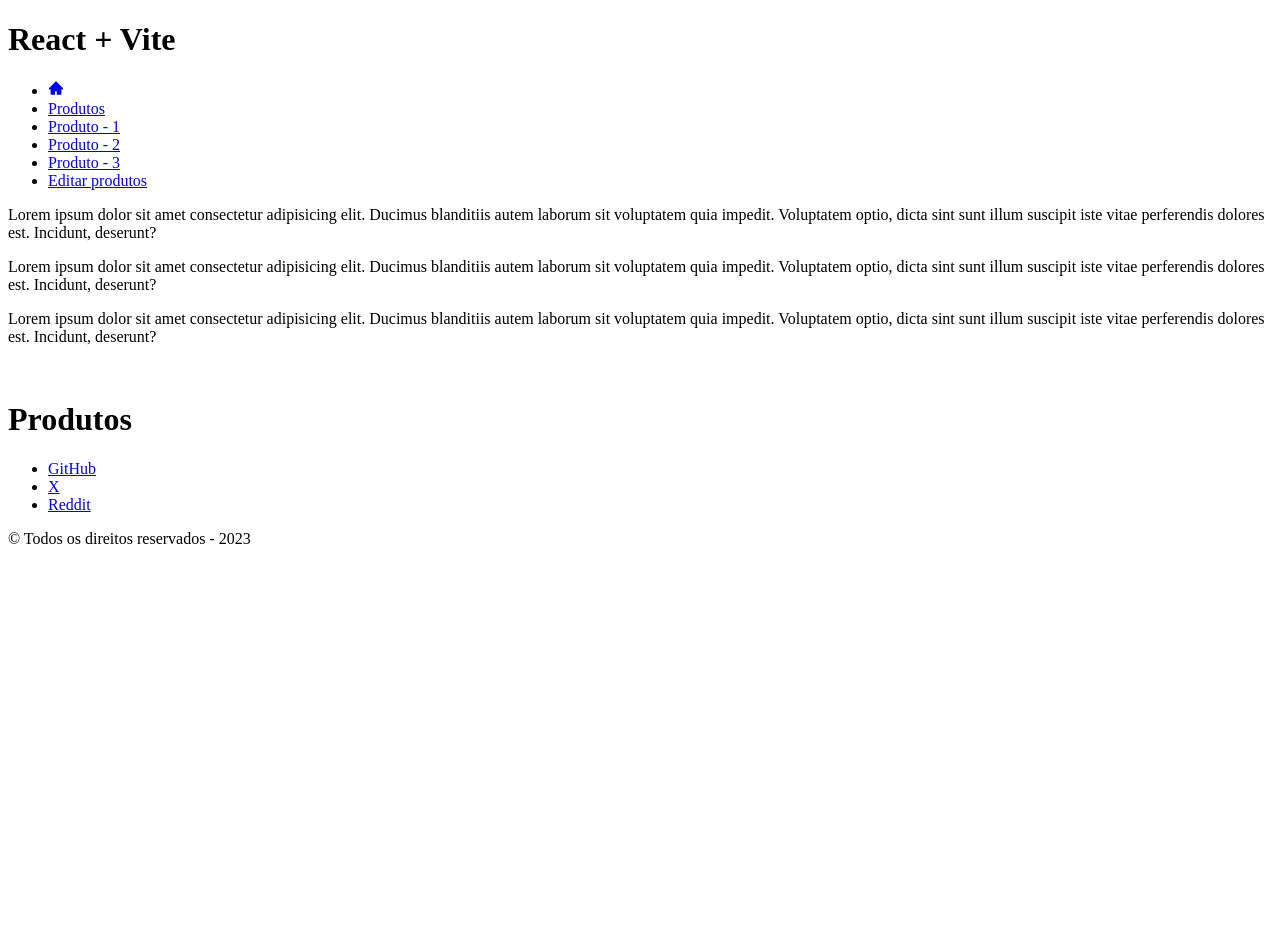
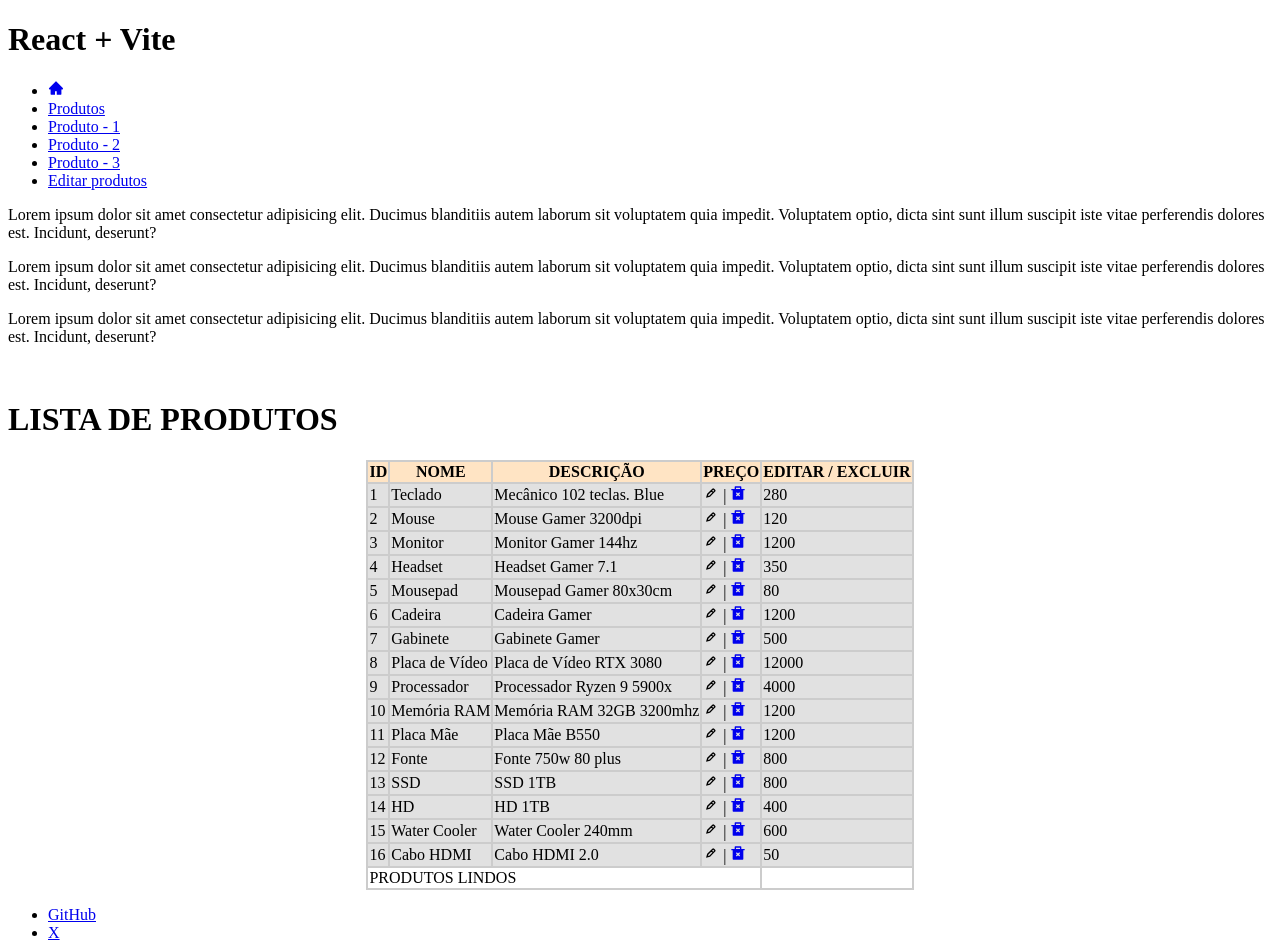
Before and after one commit to k-alm/spa-1tdspm, a React (Vite) app: page /produtos in a window 1280 px wide. Shown: the top 942 px of the page. Before the commit the page ends 800 px from the top, so only its background shows below. Built offline with nearby package versions, Linux system fonts and the light colour scheme.

Commit message:
Repositorio atualizado, iniciando com css module aplicando estilo na tabela usando nesting

```diff
--- a/src/App.jsx
+++ b/src/App.jsx
@@ -1,7 +1,7 @@
 // Importando dependências e/ou arquivos que vamos utilizar e/ou referenciar
-import Header from "./components/Header"
+import Conteudo from "./components/Conteudo"
 import Footer from "./components/footer"
-import Main from "./components/Main"
+import Header from "./components/header"
 import { Outlet } from "react-router-dom"
 
 export default function App(){
@@ -11,18 +11,18 @@ export default function App(){
         {/*Isso é um comentário*/}
         {/* Vamos criar um cabeçalho com um header, um h1 com um título e uma lista com 3 itens com link */}
 
-        <Header></Header>
+        <Header/>
 
         {/* Vamos criar uma seção com uma div com 3 <p></p> e estes <p></p> vão ter 3 linhas de lorem, abaixo dos
         <p></p> uma imagem */}
 
-        <Main></Main>
+        <Conteudo/>
 
-        <Outlet></Outlet>
+        <Outlet/>
 
         {/* Vamos criar um rodapé com uma div, uma lista com 3 itens com links para redes sociais e abaixo
         um <p></p> com o texto e código do símbolo de direitos reservados */}
-        <Footer></Footer>
+        <Footer/>
 
       </div>
     </>
--- a/src/components/Main.jsx
+++ b/src/components/Conteudo.jsx
@@ -1,4 +1,4 @@
-export default function Main(){
+export default function Conteudo(){
     return(
         <>
             <section>
--- /dev/null
+++ b/src/components/ListaProdutos.jsx
@@ -0,0 +1,18 @@
+export const ListaProdutos = [
+    {id: 1, nome: "Teclado", desc: "Mecânico 102 teclas. Blue", valor: 280},
+    {id: 2, nome: "Mouse", desc: "Mouse Gamer 3200dpi", valor: 120},
+    {id: 3, nome: "Monitor", desc: "Monitor Gamer 144hz", valor: 1200},
+    {id: 4, nome: "Headset", desc: "Headset Gamer 7.1", valor: 350},
+    {id: 5, nome: "Mousepad", desc: "Mousepad Gamer 80x30cm", valor: 80},
+    {id: 6, nome: "Cadeira", desc: "Cadeira Gamer", valor: 1200},
+    {id: 7, nome: "Gabinete", desc: "Gabinete Gamer", valor: 500},
+    {id: 8, nome: "Placa de Vídeo", desc: "Placa de Vídeo RTX 3080", valor: 12000},
+    {id: 9, nome: "Processador", desc: "Processador Ryzen 9 5900x", valor: 4000},
+    {id: 10, nome: "Memória RAM", desc: "Memória RAM 32GB 3200mhz", valor: 1200},
+    {id: 11, nome: "Placa Mãe", desc: "Placa Mãe B550", valor: 1200},
+    {id: 12, nome: "Fonte", desc: "Fonte 750w 80 plus", valor: 800},
+    {id: 13, nome: "SSD", desc: "SSD 1TB", valor: 800},
+    {id: 14, nome: "HD", desc: "HD 1TB", valor: 400},
+    {id: 15, nome: "Water Cooler", desc: "Water Cooler 240mm", valor: 600},
+    {id: 16, nome: "Cabo HDMI", desc: "Cabo HDMI 2.0", valor: 50}
+];
--- a/src/routes/EditarProdutos.jsx
+++ b/src/routes/EditarProdutos.jsx
@@ -1,13 +1,78 @@
-import { useParams } from "react-router-dom";
+import { useNavigate, useParams } from "react-router-dom";
+import { ListaProdutos } from "../components/ListaProdutos";
+import { useState } from "react";
 
-export default function EditarProdutos(){
+export default function EditarProdutos() {
 
+    document.title = "Editar Produtos";
+
+    //Recuperando o ID do produto selecionado com useParams()
     const {id} = useParams();
 
-    return(
+    //Utilizando o useNavigate para fazer um redirect
+    const navigate = useNavigate()
+
+    const produtoRecuperadoDaListaById = ListaProdutos.filter(item => item.id == id );
+
+    const [produto, setProduto] = useState({
+      id: produtoRecuperadoDaListaById[0].id,
+      nome: produtoRecuperadoDaListaById[0].nome,
+      desc: produtoRecuperadoDaListaById[0].desc,
+      valor: produtoRecuperadoDaListaById[0].valor
+    });
+
+    const handleChange = (event) =>{
+
+      const {name, value} = event.target;
+      setProduto({...produto,[name]:value});
+
+    }
+
+    const handleSubmit = (event) =>{
+        event.preventDefault();
+
+        let indice;
+        ListaProdutos.forEach((item,index)=>{
+            if(item.id == produto.id){
+              indice = index;
+            }
+        });
+
+        ListaProdutos.splice(indice,1,produto);
+
+        navigate("/produtos");
+    }
+
+  return (
+    <div>
+        <h1>EDITAR - PRODUTOS</h1>
+
         <div>
-            <h1>Editar - Produtos</h1>
-            <p>Produto selecionado - {id}</p>
+          <form onSubmit={handleSubmit}>
+            <fieldset>
+              <legend>PRODUTO SELECIONADO</legend>
+              <div>
+                <input type="hidden" name="id" value={produto.id} onChange={handleChange}/>
+              </div>
+              <div>
+                <label htmlFor="idNome">Nome do Produto:</label>
+                <input type="text" name="nome" id="idNome" value={produto.nome} onChange={handleChange}/>
+              </div>
+              <div>
+                <label htmlFor="idDesc">Descrição do Produto:</label>
+                <input type="text" name="desc" id="idDesc" value={produto.desc} onChange={handleChange}/>
+              </div>
+              <div>
+                <label htmlFor="idValor">Valor do Produto:</label>
+                <input type="text" name="valor" id="idValor" value={produto.valor} onChange={handleChange}/>
+              </div>
+              <div>
+                <button>EDITAR</button>
+              </div>
+            </fieldset>
+          </form>
         </div>
-    )
+
+    </div>
+  )
 }
--- a/src/routes/Produto.jsx
+++ b/src/routes/Produto.jsx
@@ -1,10 +1,45 @@
-export default function Produtos(){
-    document.title = "Produto";
+import { Link } from "react-router-dom";
+import { ListaProdutos } from "../components/ListaProdutos";
+import {GrFormEdit as Editar} from "react-icons/gr";
+import {RiDeleteBin2Fill as Excluir} from "react-icons/ri";
+import style from "./Produtos.module.css";
 
-    return(
-        <div>
-            <h1>Produtos</h1>
-        </div>
+export default function Produtos() {
+  document.title = "Produtos";
 
-    )
+  return (
+    <div>
+      <h1>LISTA DE PRODUTOS</h1>
+
+      <table className={style.tblEstilo}>
+        <thead>
+        <tr>
+          <th>ID</th>
+          <th>NOME</th>
+          <th>DESCRIÇÃO</th>
+          <th>PREÇO</th>
+          <th>EDITAR / EXCLUIR</th>
+        </tr>
+        </thead>
+        <tbody>
+        {
+          ListaProdutos.map((item,indice)=>(
+            <tr key={indice} className={style.tblLine}>
+                <td>{item.id}</td>
+                <td>{item.nome}</td>
+                <td>{item.desc}</td>
+                <td> <Link to={`/editar/produtos/${item.id}`}><Editar/></Link> | <Link to={`/excluir/produtos/${item.id}`}><Excluir/></Link> </td>
+                <td>{item.valor}</td>
+            </tr>
+          ))
+        }
+</tbody>
+<tfoot>
+  <tr>
+    <td colSpan={4}>PRODUTOS LINDOS</td>
+  </tr>
+</tfoot>
+      </table>
+    </div>
+  )
 }
--- /dev/null
+++ b/src/routes/Produtos.module.css
@@ -0,0 +1,24 @@
+.tblEstilo{
+    border-collapse: collapse;
+    border: 2px solid #ccc;
+    margin: 0 auto;
+
+    & th{
+        background-color: bisque;
+        border: 2px solid #ccc;
+        text-align: center;
+    }
+
+    .tblLine{
+        background-color: #e1e1e1;
+
+        &:hover{
+            background-color: #6e6a6a;
+        }
+    }
+
+    & td{
+        border: 2px solid #ccc;
+
+    }
+}
```
Also changed, not shown: src/routes/ExcluirProduto.jsx (added, +51 -0 lines), src/routes/ExcluirProduto.modules.css (added).
